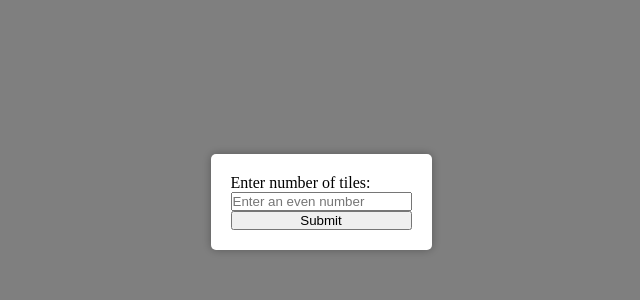
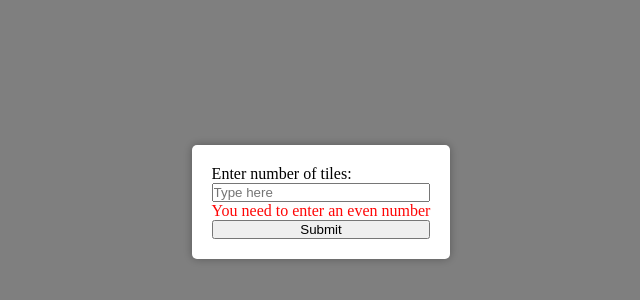
Before and after one commit to SergeyGoesWild/MemoGame, a React (Vite) app: page / in a window 1280 px wide. Shown: the part 198-498 px from the top of the page, without its empty margins (319-959 px from the left). Built offline with nearby package versions, Linux system fonts and the light colour scheme.

Commit message:
Input done, styles not done yet

```diff
--- a/src/App.jsx
+++ b/src/App.jsx
@@ -3,13 +3,21 @@ import "./App.css";
 import Tile from "./components/Tile";
 import TableGenerator from "./scripts/TableGenerator";
 import InputModal from "./components/InputModal";
-const INIT_STATE = TableGenerator(12);
+// const INIT_STATE = TableGenerator(12);
 
 function App() {
-  const [data, setData] = useState(INIT_STATE);
+  const [data, setData] = useState();
+  const [inputData, setInputData] = useState(0);
   const [firstActiveTile, setFirstActiveTile] = useState(null);
   const [inputSubmited, setInputSubmitted] = useState(false);
   const [pause, setPause] = useState(false);
+
+  // может переделать эту систему на супер-элемент с модалкой и компонентом игры
+  // где inputData будет в него передаватся через проп
+
+  useEffect(() => {
+    setData(TableGenerator(inputData));
+  }, [inputData]);
 
   const handleActiveTiles = (tile) => {
     if (firstActiveTile === null) {
@@ -52,6 +60,7 @@ function App() {
   };
 
   const onSubmitButtonPress = (inputValue) => {
+    setInputData(inputValue);
     setInputSubmitted(true);
   };
 
--- a/src/components/InputModal.jsx
+++ b/src/components/InputModal.jsx
@@ -3,14 +3,36 @@ import "../styles/InputModal.style.css";
 
 function InputModal({ onSubmitButtonPress }) {
   const [inputValue, setInputValue] = useState("");
+  const [inputConform, setInputConform] = useState(false);
 
   const handleInputChange = (event) => {
     setInputValue(event.target.value);
+    let stateVar = Number(event.target.value);
+    console.log("Analizing : ", stateVar);
+    if (/^\d+$/.test(stateVar)) {
+      if (stateVar < 20 && stateVar > 0) {
+        if (stateVar % 2 === 0) {
+          console.log("All passed");
+          setInputConform(true);
+        } else {
+          console.log("Division");
+          setInputConform(false);
+        }
+      } else {
+        console.log("Size");
+        setInputConform(false);
+      }
+    } else {
+      console.log("Symbols");
+      setInputConform(false);
+    }
   };
 
   const handleSubmit = (event) => {
     event.preventDefault();
-    onSubmitButtonPress(inputValue);
+    if (inputConform) {
+      onSubmitButtonPress(inputValue);
+    }
   };
 
   return (
@@ -24,8 +46,13 @@ function InputModal({ onSubmitButtonPress }) {
                 type="text"
                 value={inputValue}
                 onChange={handleInputChange}
-                placeholder="Enter an even number"
+                placeholder="Type here"
               />
+              {!inputConform && (
+                <span className="no-conform">
+                  You need to enter an even number
+                </span>
+              )}
               <button type="submit">Submit</button>
             </div>
           </form>
--- a/src/styles/InputModal.style.css
+++ b/src/styles/InputModal.style.css
@@ -28,3 +28,7 @@
     display: flex;
     flex-direction: column;
   }
+
+  .no-conform {
+    color: rgb(255, 6, 6);
+  }
```
